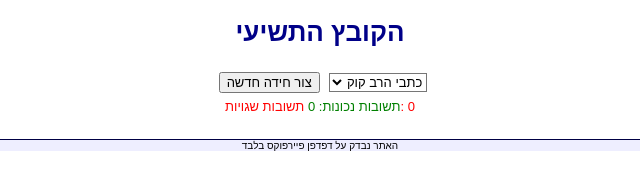
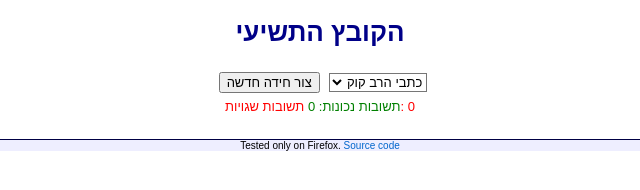
Before and after one commit to erelsgl/parody-generator, a plain HTML site: page ImitatorNet/client/index.html in a window 1280 px wide. Shown: the full height of the page, 320-960 px from the left. Drawn offline with Linux system fonts and the light colour scheme.

Commit message:
Update index.html

```diff
--- a/ImitatorNet/client/index.html
+++ b/ImitatorNet/client/index.html
@@ -65,7 +65,10 @@
     </ol>
     </div>
 
-	<p id='footer'>האתר נבדק על דפדפן פיירפוקס בלבד</p>
+	<p id='footer'>
+	Tested only on Firefox.
+	<a href='http://github.com/erelsgl/parody-generator'>Source code</a>
+	</p>
 
 	<script type="text/javascript">
 
```
